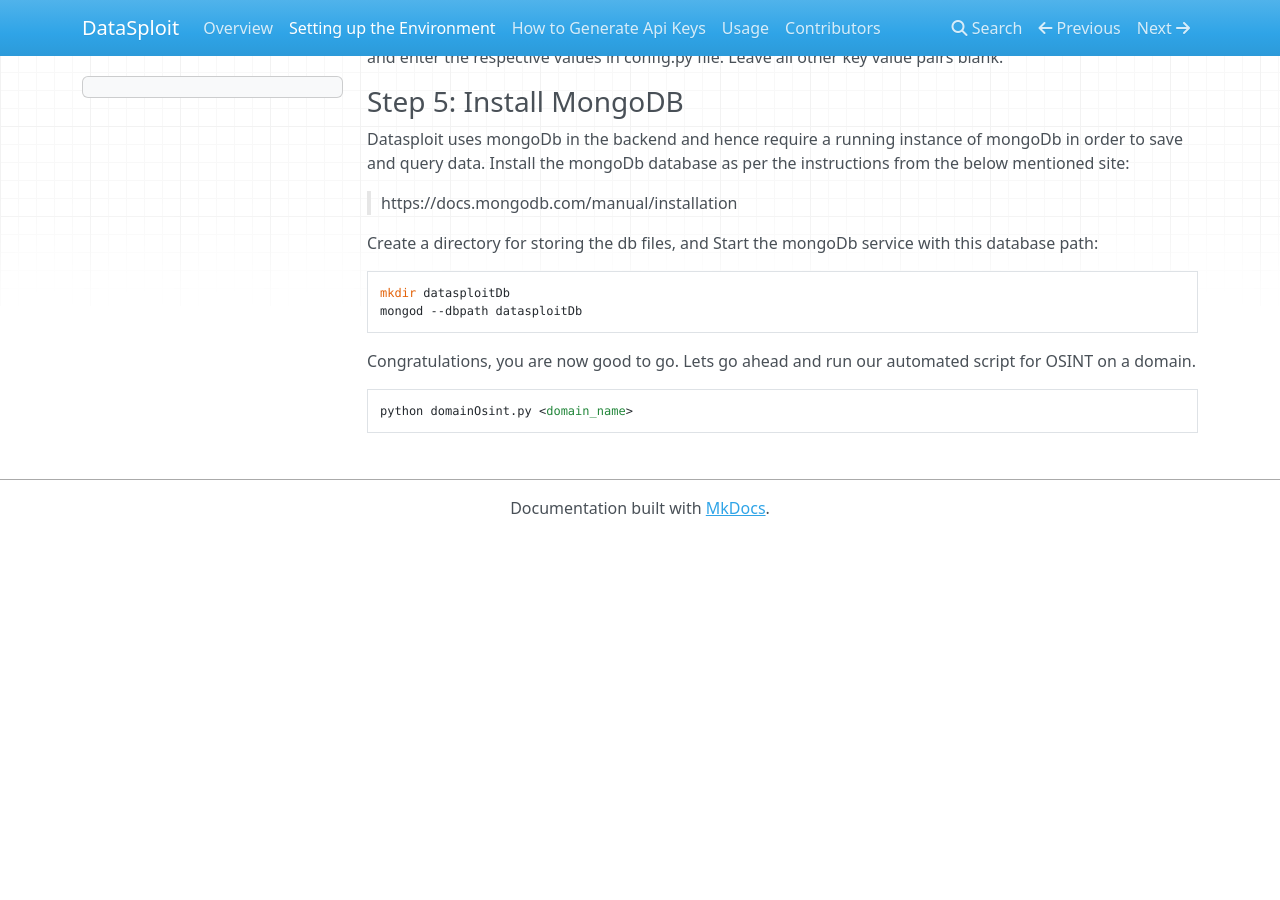
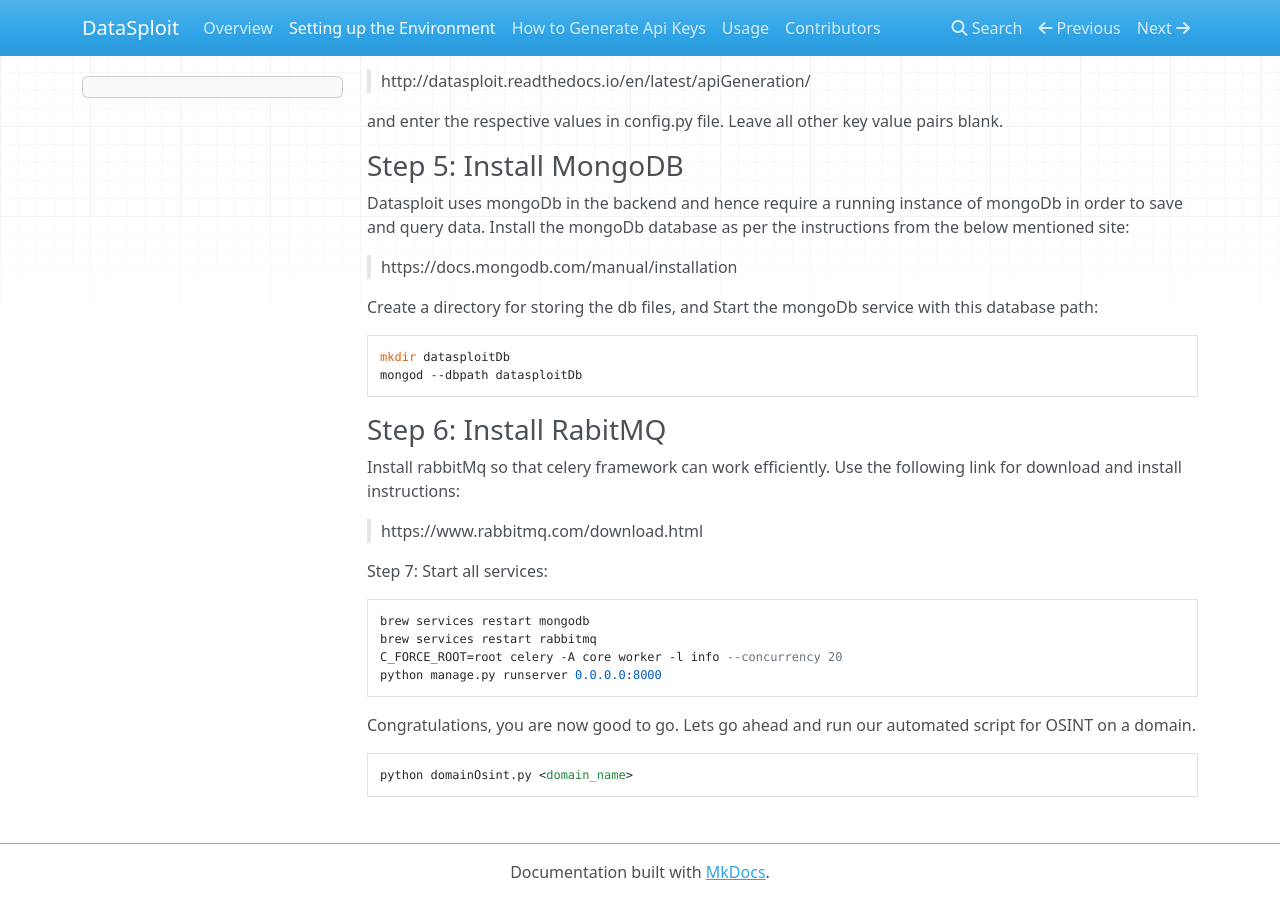
Before and after one commit to dvopsway/datasploit, an MkDocs documentation site: the page built from docs/setupGuide.md, in a window 1280 px wide and 900 px high, scrolled down 855 px. Built offline with MkDocs 1.6.1, drawn with Linux system fonts in a browser that asks for light colours; nearby versions of some CDN libraries; old or Windows-style settings are respelled for this version of MkDocs; before the commit the page ends 1391 px from its top, so only the background shows below that; some of the changed text lies outside the part shown.

````diff
--- a/docs/setupGuide.md
+++ b/docs/setupGuide.md
@@ -1,4 +1,6 @@
 This page holds the setup guide you will need before kicking off the datasploit in your system. Please note that all the documentation is as per *nix machines, and the tool has not been thoroughly tested on Windows platform. If you would like to volunteer for the same, give us a shout at helpme@datasploit.info. Following are the quick steps to get you going:
+
+If you want to work with web GUI, follow the steps till 7. Otherwise, follow till 5th and you should be good to go.
 
 ### Step 1 - Download DataSploit to your system.
 
@@ -41,6 +43,19 @@
 mkdir datasploitDb
 mongod --dbpath datasploitDb
 ```
+
+### Step 6: Install RabitMQ
+Install rabbitMq so that celery framework can work efficiently. Use the following link for download and install instructions:
+> https://www.rabbitmq.com/download.html
+
+Step 7: Start all services:
+```
+brew services restart mongodb
+brew services restart rabbitmq
+C_FORCE_ROOT=root celery -A core worker -l info --concurrency 20
+python manage.py runserver 0.0.0.0:8000
+```
+
 Congratulations, you are now good to go. Lets go ahead and run our automated script for OSINT on a domain.
 ```
 python domainOsint.py <domain_name>
--- a/domain_subdomains.py
+++ b/domain_subdomains.py
@@ -42,7 +42,6 @@
 	subdomains=soup.findAll('td',{"class":"col-md-4"})
 	for subd in subdomains:
 		if domain in subd.text:
-			print subd.text.split()[0]
 			check_and_append_subdomains(subd.text.split()[0])
 		else:
 			pass
````
Also changed, not shown: domainOsint.py (+5 -2 lines), 2 other files.
